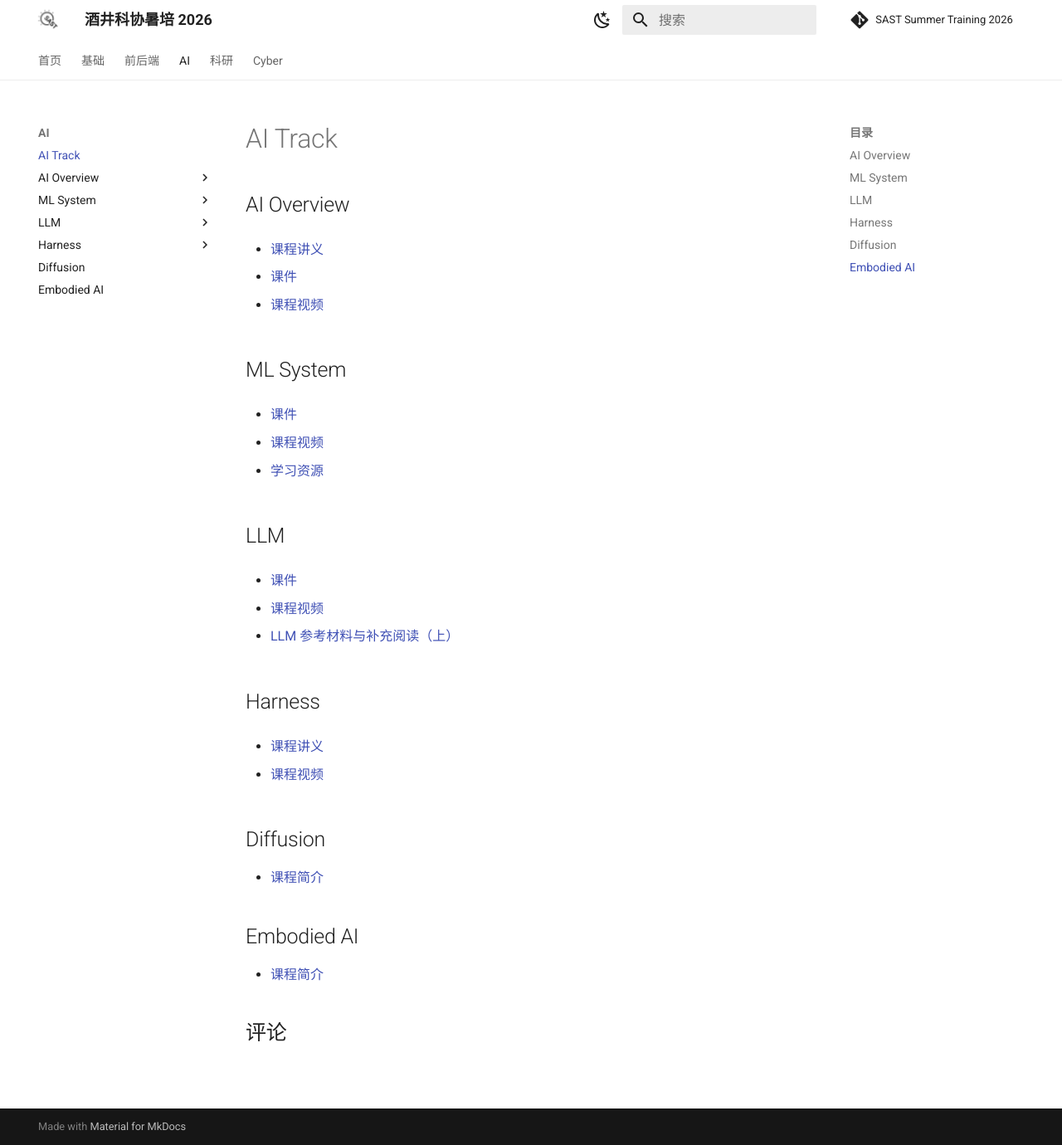
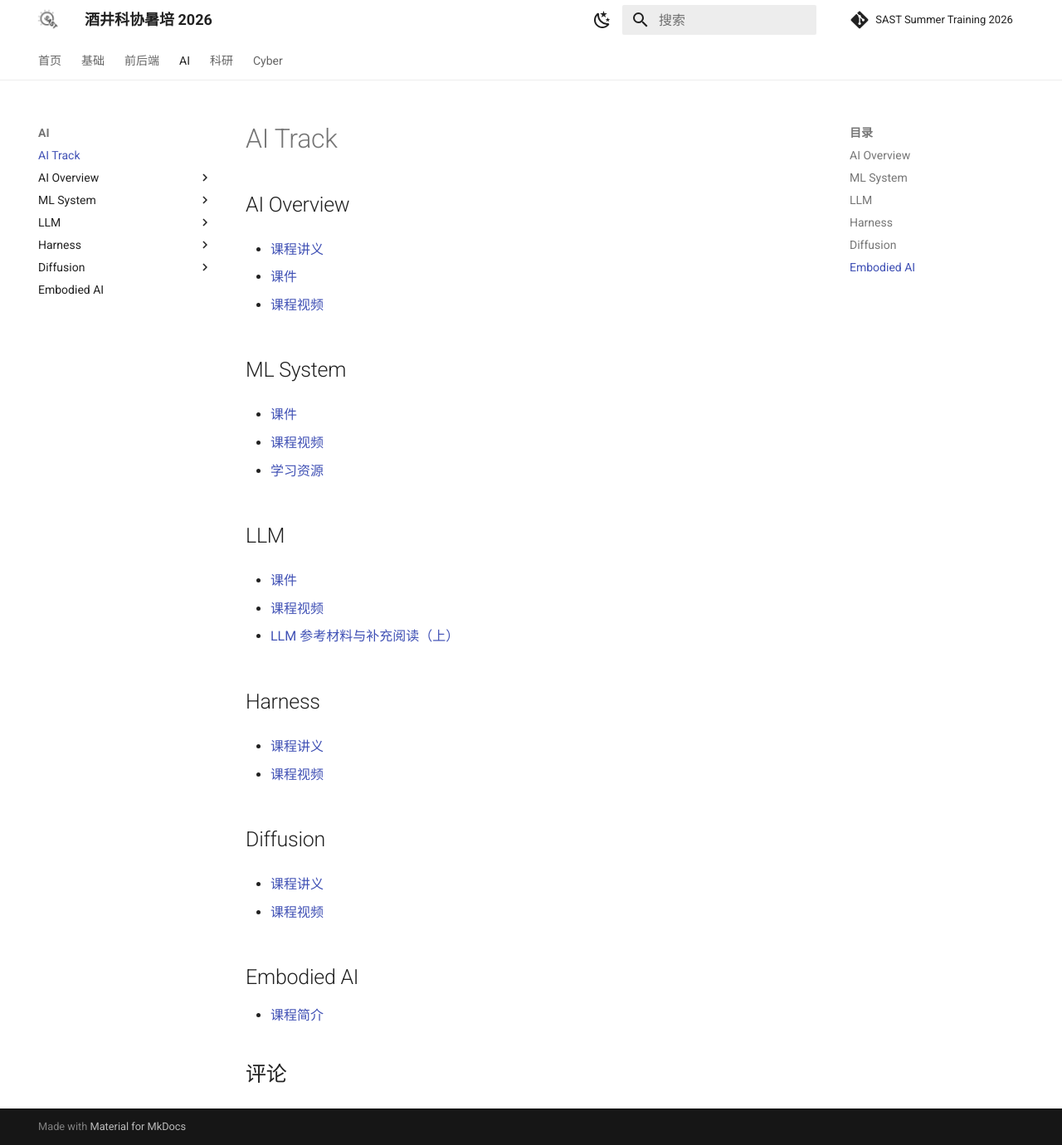
Before and after one commit to sast-summer-training-2026/sast-summer-training-2026.github.io, an MkDocs documentation site: the page built from docs/ai/index_ai.md, in a window 1280 px wide and 1380 px high. Shown: the whole window at 83% size. Built offline with MkDocs 1.6.1 and Material for MkDocs 9.7.7, drawn with Linux system fonts in a browser that asks for light colours; comment, search, counter and statistics services are not loaded.

Commit message:
添加diffusion资源

```diff
--- a/docs/ai/index_ai.md
+++ b/docs/ai/index_ai.md
@@ -31,7 +31,10 @@
 - [课程视频](https://www.bilibili.com/video/BV18Uu36rEbu/)
 
 ## [Diffusion](/ai/diffusion/)
-- [课程简介](/ai/diffusion/)
+
+- [课程讲义](/ai/diffusion/Diffusion从入门到精通 刘青乐.pdf)
+
+- [课程视频](https://www.bilibili.com/video/BV1Eiui6oE9d/)
 
 ## [Embodied AI](/ai/embodied/)
 - [课程简介](/ai/embodied/)
--- a/mkdocs.yml
+++ b/mkdocs.yml
@@ -137,6 +137,8 @@ nav:
       - 课程视频: https://www.bilibili.com/video/BV18Uu36rEbu/
     - Diffusion:
       - ai/diffusion/index.md
+      - 讲义: ai/diffusion/Diffusion从入门到精通 刘青乐.pdf
+      - 课程视频: https://www.bilibili.com/video/BV1Eiui6oE9d/
     - Embodied AI:
       - ai/embodied/index.md
   - 科研:
```
Also changed, not shown: docs/ai/diffusion/index.md (+4 -0 lines), 1 other file.
